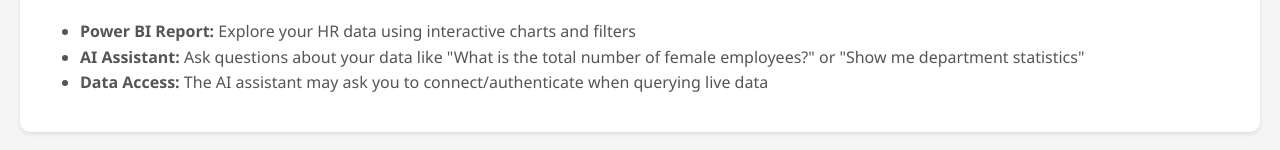
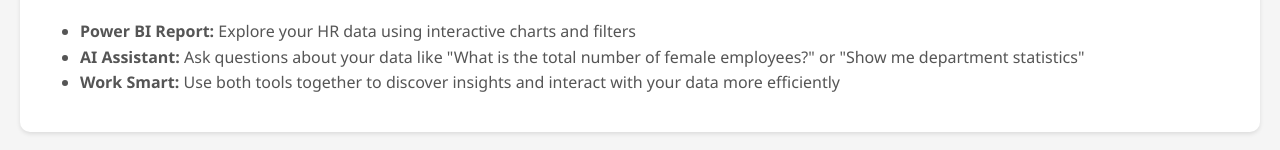
Before and after one commit to Fowzan7/copilot_chatbot, a plain HTML site: page index.html in a window 1280 px wide. Shown: the part 197-347 px from the top of the page. Drawn offline with Linux system fonts and the light colour scheme.

Commit message:
Add files via upload

```diff
--- a/index.html
+++ b/index.html
@@ -116,7 +116,7 @@
         <ul>
             <li><strong>Power BI Report:</strong> Explore your HR data using interactive charts and filters</li>
             <li><strong>AI Assistant:</strong> Ask questions about your data like "What is the total number of female employees?" or "Show me department statistics"</li>
-            <li><strong>Data Access:</strong> The AI assistant may ask you to connect/authenticate when querying live data</li>
+            <li><strong>Work Smart:</strong> Use both tools together to discover insights and interact with your data more efficiently</li>
         </ul>
     </div>
 
```
